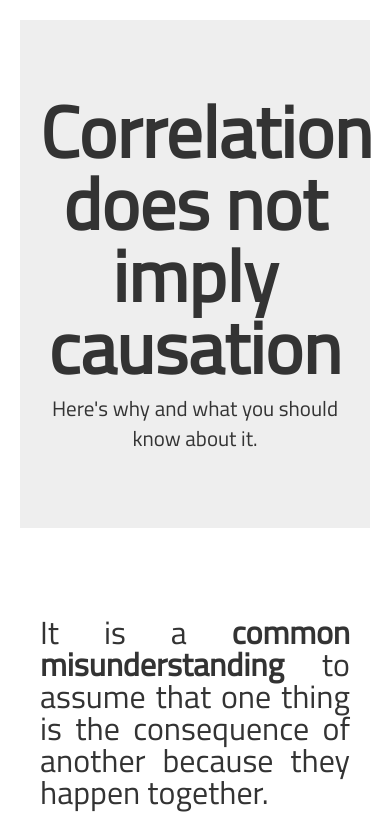
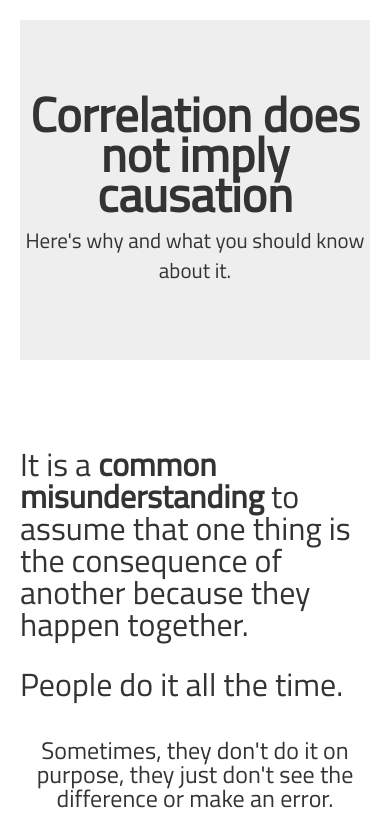
Before and after one commit to christianroy/homepage, a plain HTML site: page site/post-hoc-ergo-propter-hoc/index.html in a window 390 px wide. Shown: the top 833 px of the page. Drawn offline with Linux system fonts and the light colour scheme.

Commit message:
Improved look and feel on phone. Slight content tweaks.

```diff
--- a/site/assets/custom.css
+++ b/site/assets/custom.css
@@ -2,7 +2,7 @@ body {
     font-family: 'Titillium Web', sans-serif;
     padding-top: 20px;
     padding-bottom: 40px;
-    text-align: justify;
+
 }
 
 .section {
@@ -12,9 +12,9 @@ body {
 }
 
 .container-narrow {
-    margin: 20px auto;
-    padding-right: 20px;
-    padding-left: 20px;
+    margin: 0px auto;
+    padding-right: 0px;
+    padding-left: 0px;
     max-width: 700px;
 }
 .container-narrow > hr {
@@ -62,3 +62,7 @@ body {
     margin-top: 5px;
     line-height: 100%;
 }
+
+.jumbotron h2 {
+    font-size: 48px;
+}
--- a/site/post-hoc-ergo-propter-hoc/index.html
+++ b/site/post-hoc-ergo-propter-hoc/index.html
@@ -25,7 +25,8 @@
     <div class="section">
       <div class="container-narrow">
         <div class="jumbotron">
-          <h1>Correlation does not imply causation</h1>
+          <h1 class="hidden-phone">Correlation does not imply causation</h1>
+          <h2 class="visible-phone">Correlation does not imply causation</h2>
           <p class="lead">Here's why and what you should know about it.</p>
         </div>
       </div>
@@ -64,7 +65,7 @@
 
         <p><strong>So what?</strong></p>
 
-        <p>Well… just keep that in mind and learn to detect and point at fallicious arguments like the one discussed here. It will be useful on a daily basis:
+        <p>Well... just keep that in mind and learn to detect and point at fallicious arguments like the ones discussed here. It will be useful on a daily basis:
           <ul class="illustration">
             <li>Making sound arguments (i.e. explaining real cause to effect, not relying only on correlation) will make you more credible.</li>
             <li>Having the ability to detect false reasoning will help you be a better critic of what you hear and read.</li>
```
